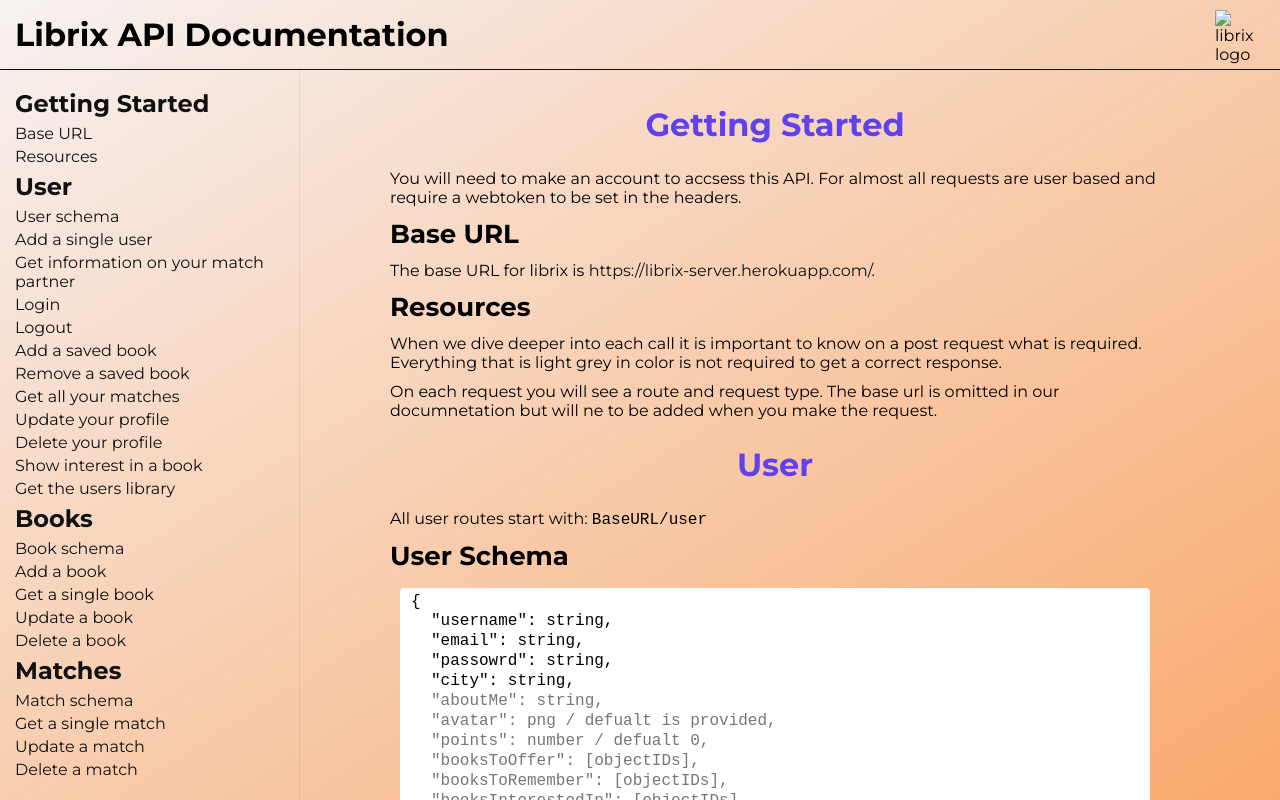
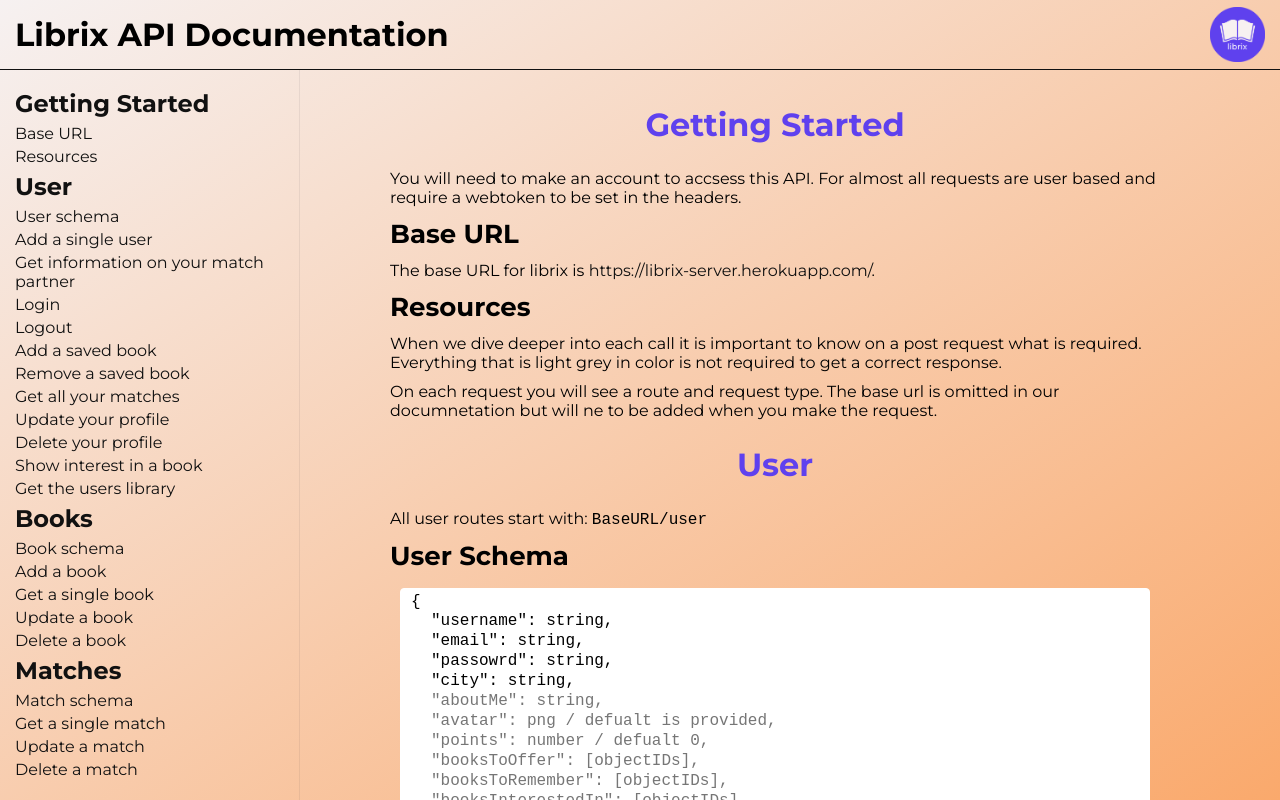
Before and after one commit to Final-Project-X/librix-server, a website: page public/index.html in a window 1280 px wide. Drawn offline with Linux system fonts and the light colour scheme.

Commit message:
Documentation (#46)
* [add] started the documentation

* [mod] updated the documentation

* [mod] docs

* [mod] updated docs

* [add] finished first draft of documentation

* [mod] minor server update

* [add] logo image to docs

```diff
--- a/public/index.html
+++ b/public/index.html
@@ -9,7 +9,9 @@
   <body>
     <header>
       <h1>Librix API Documentation</h1>
-      <div class="logo-container"><img src="" alt="librix logo" /></div>
+      <div class="logo-container">
+        <img src="./assets/librix-book-round-logo.png" alt="librix logo" />
+      </div>
     </header>
     <div class="flex-container">
       <nav>
--- a/public/styles.css
+++ b/public/styles.css
@@ -119,6 +119,11 @@
   display: block;
 }
 
+img {
+  width: 100%;
+  height: 100%;
+}
+
 /* classes */
 /* containers */
 .flex-container {
@@ -126,8 +131,8 @@
 }
 
 .logo-container {
-  width: 50px;
-  height: 50px;
+  width: 55px;
+  height: 55px;
 }
 
 .code-container {
```
Also changed, not shown: public/assets/librix-book-round-logo.png (added).
